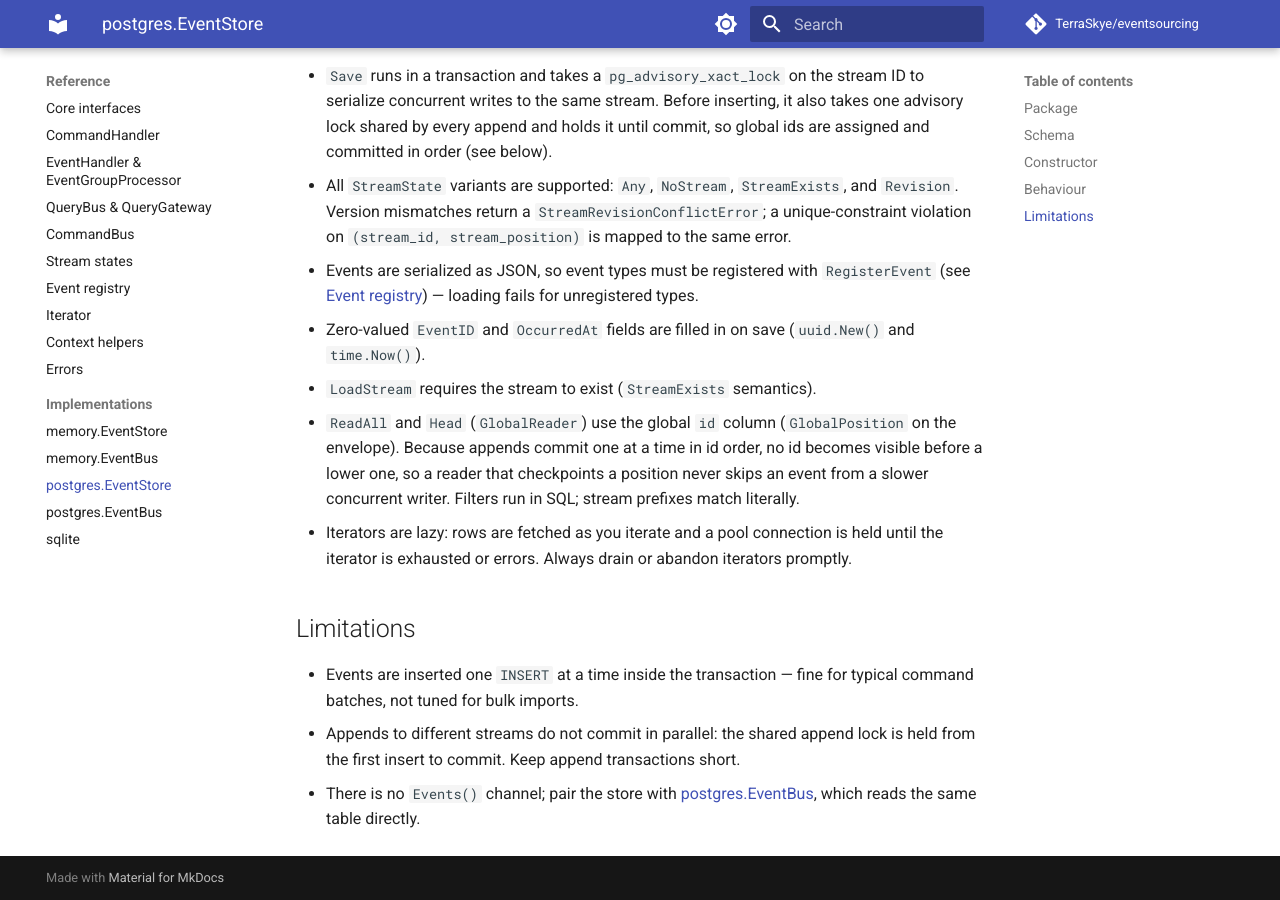
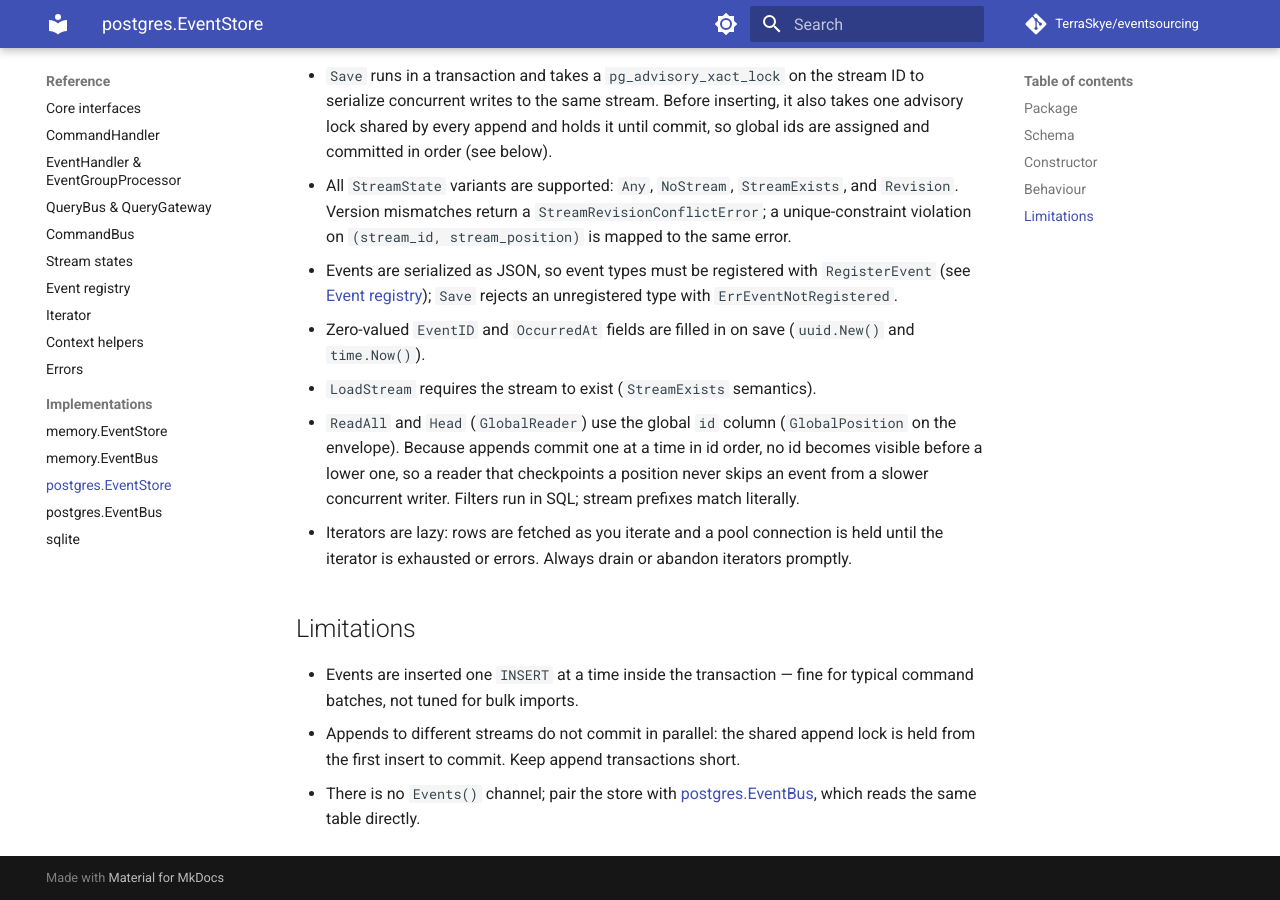
Before and after one commit to TerraSkye/eventsourcing, an MkDocs documentation site: the page built from docs/reference/implementations/postgres-store.md, in a window 1280 px wide and 900 px high, scrolled down 1405 px. Built offline with MkDocs 1.6.1 and Material for MkDocs 9.7.7, drawn with Linux system fonts in a browser that asks for light colours; comment, search, counter and statistics services are not loaded.

Commit message:
Say the Postgres store rejects unregistered events at Save
Co-Authored-By: Claude Opus 5.5 <noreply@anthropic.com>

```diff
--- a/docs/reference/implementations/postgres-store.md
+++ b/docs/reference/implementations/postgres-store.md
@@ -55,7 +55,7 @@ defer store.Close()
 
 - `Save` runs in a transaction and takes a `pg_advisory_xact_lock` on the stream ID to serialize concurrent writes to the same stream. Before inserting, it also takes one advisory lock shared by every append and holds it until commit, so global ids are assigned and committed in order (see below).
 - All `StreamState` variants are supported: `Any`, `NoStream`, `StreamExists`, and `Revision`. Version mismatches return a `StreamRevisionConflictError`; a unique-constraint violation on `(stream_id, stream_position)` is mapped to the same error.
-- Events are serialized as JSON, so event types must be registered with `RegisterEvent` (see [Event registry](../event-registry.md)) — loading fails for unregistered types.
+- Events are serialized as JSON, so event types must be registered with `RegisterEvent` (see [Event registry](../event-registry.md)); `Save` rejects an unregistered type with `ErrEventNotRegistered`.
 - Zero-valued `EventID` and `OccurredAt` fields are filled in on save (`uuid.New()` and `time.Now()`).
 - `LoadStream` requires the stream to exist (`StreamExists` semantics).
 - `ReadAll` and `Head` (`GlobalReader`) use the global `id` column (`GlobalPosition` on the envelope). Because appends commit one at a time in id order, no id becomes visible before a lower one, so a reader that checkpoints a position never skips an event from a slower concurrent writer. Filters run in SQL; stream prefixes match literally.
```
